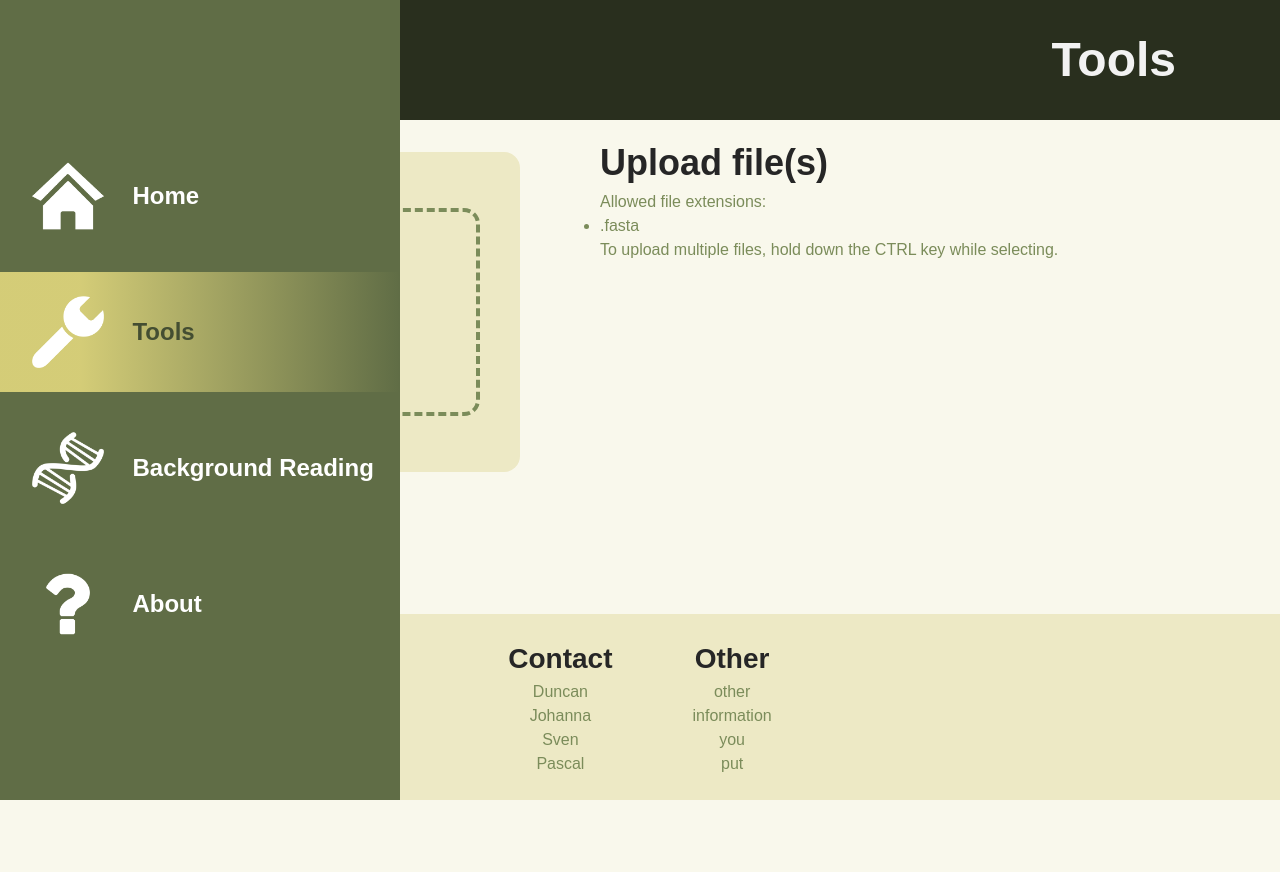
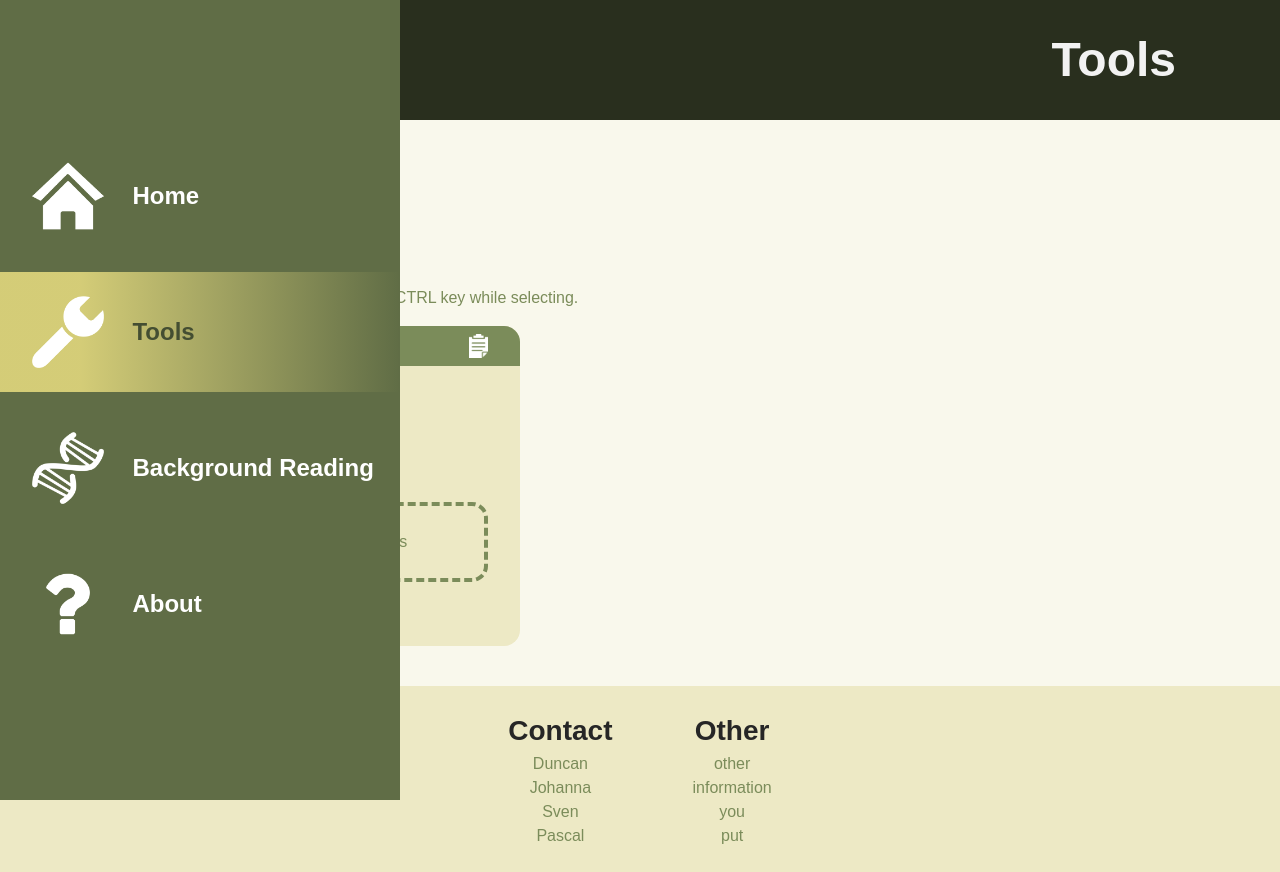
Before and after one commit to Dunc4nNT/bit, a Flask app: page /tools/ in a window 1280 px wide. Before the commit the page ends 800 px from the top, so only its background shows below. Run offline with Flask 3, Linux system fonts and the light colour scheme.

Commit message:
updated styling for tool page

```diff
--- a/website/bit/static/css/main.css
+++ b/website/bit/static/css/main.css
@@ -187,32 +187,47 @@ h6 {
   vertical-align: middle;
 }
 
-.tool_text_box {
-  display: inline-block;
-  padding-left: 5rem;
-}
-
 .file_upload_box {
-  float: left;
+  position: relative;
   width: 25rem;
   height: 20rem;
   background-color: hsl(55, 52%, 85%);
   border-radius: 1rem;
 }
+.file_upload_box p {
+  background-color: hsl(80, 22%, 45%);
+  color: hsl(0, 0%, 100%); /* text color*/
+  padding-left: 2rem;
+  padding-top: 0.5rem;
+  padding-bottom: 0.5rem;
+  border-radius: 1rem 1rem 0 0;
+}
+.file_upload_box p img {
+  position: absolute;
+  right: 2rem;
+  padding-bottom: 0.5rem;
+  height: 2rem;
+}
 
-#file_upload::file-selector-button {
+#file_uploads {
+  position: absolute;
+  top: 4rem;
+  left: 2rem;
+}
+
+#file_uploads::file-selector-button {
   display: none;
 }
 
 .file_upload_button {
   display: block;
+  position: absolute;
+  bottom: 4rem;
+  left: 2rem;
+  width: 21rem;
+  height: 5rem;
   text-align: center;
   align-content: center;
-  position: relative;
-  top: 2rem;
-  left: 2.5rem;
-  width: 20rem;
-  height: 13rem;
   border-style: dashed;
   border-color: hsl(80, 22%, 45%);
   border-width: 0.25rem;
@@ -222,7 +237,7 @@ h6 {
 
 .file_upload_button:hover {
   border-color: hsl(80, 22%, 35%);
-  color: hsl(0, 0%, 35%); /* text color */
+  color: hsl(80, 22%, 35%); /* text color */
 }
 
 #file_submit {
@@ -230,15 +245,15 @@ h6 {
 }
 
 .submit_button {
+  display: block;
+  position: absolute;
+  left: 10rem;
+  bottom: 1rem;
   width: 5rem;
   height: auto;
-  position: relative;
-  left: 10rem;
-  top: 3rem;
-  display: block;
   text-align: center;
+  color: hsl(0, 0%, 100%); /* text color */
   background-color: hsl(80, 22%, 45%);
-  color: hsl(0, 0%, 95%); /* text color */
   border-radius: 1rem;
   cursor: pointer;
 }
--- a/website/bit/static/scss/templates/_tools.scss
+++ b/website/bit/static/scss/templates/_tools.scss
@@ -1,31 +1,48 @@
 @use "../abstracts/" as *;
 
-.tool_text_box {
-  display: inline-block;
-  padding-left: 5rem;
-}
-
 .file_upload_box {
-  float: left;
+  position: relative;
   width: 25rem;
   height: 20rem;
   background-color: $clr-primary-200;
   border-radius: 1rem;
+
+  p {
+    background-color: $clr-secondary-600;
+    color: $clr-white; /* text color*/
+    padding-left: 2rem;
+    padding-top: .5rem;
+    padding-bottom: .5rem;
+    border-radius: 1rem 1rem 0 0;
+
+    img {
+      position: absolute;
+      right: 2rem;
+      padding-bottom: .5rem;
+      height: 2rem;
+    }
+  }
 }
 
-#file_upload::file-selector-button {
+#file_uploads {
+  position: absolute;
+  top: 4rem;
+  left: 2rem;
+}
+
+#file_uploads::file-selector-button {
   display: none;
 }
 
 .file_upload_button {
   display: block;
+  position: absolute;
+  bottom: 4rem;
+  left: 2rem;
+  width: 21rem;
+  height: 5rem;
   text-align: center;
   align-content: center;
-  position: relative;
-  top: 2rem;
-  left: 2.5rem;
-  width: 20rem;
-  height: 13rem;
   border-style: dashed;
   border-color: $clr-secondary-600;
   border-width: .25rem;
@@ -35,7 +52,7 @@
 
 .file_upload_button:hover {
   border-color: $clr-secondary-700;
-  color: $clr-grey-700; /* text color */
+  color: $clr-secondary-700; /* text color */
 }
 
 #file_submit {
@@ -43,15 +60,15 @@
 }
 
 .submit_button {
+  display: block;
+  position: absolute;
+  left: 10rem;
+  bottom: 1rem;
   width: 5rem;
   height: auto;
-  position: relative;
-  left: 10rem;
-  top: 3rem;
-  display: block;
   text-align: center;
+  color: $clr-white; /* text color */
   background-color: $clr-secondary-600;
-  color: $clr-grey-100; /* text color */
   border-radius: 1rem;
   cursor:pointer;
 }
--- a/website/bit/templates/tools/tools_GET.html
+++ b/website/bit/templates/tools/tools_GET.html
@@ -1,8 +1,7 @@
 {% extends "tools/index.html" %}
 
 {% block content %}
-  <div class="tool_text_box">
-    <h2>Upload file(s)</h2>
+  <h2>Upload files</h2>
   <p>
     Allowed file extensions:
   </p>
@@ -14,15 +13,21 @@
   <p>
     To upload multiple files, hold down the CTRL key while selecting.
   </p>
-  </div>
   <form class="file_upload_box" action="" method="POST" enctype="multipart/form-data">
+    <p>
+      Files <img src="../../static/images/tools/files.png" alt="file image">
+    </p>
 
-    <input id="file_upload" type="file" name="files" accept=".fasta"
+    <input id="file_uploads" type="file" name="files" accept=".fasta"
                multiple="multiple"/>
-    <label class="file_upload_button" for="file_upload">Upload file(s)</label>
+    <label class="file_upload_button" for="file_uploads">
+      Click here to upload files
+    </label>
 
     <input id="file_submit" type="submit" />
-    <label class="submit_button" for="file_submit">Submit</label>
+    <label class="submit_button" for="file_submit">
+      Submit
+    </label>
 
   </form>
 {% endblock content %}
--- a/website/bit/templates/tools/tools_INVALID.html
+++ b/website/bit/templates/tools/tools_INVALID.html
@@ -1,11 +1,12 @@
 {% extends "tools/index.html" %}
 
 {% block content %}
-  <h2> Invalid file type </h2>
+  <h2>Invalid file type</h2>
   <p>
+    <b>{{ filename }}</b>.<br />
     File extension: <b>.{{ file_extension }}</b> is not allowed.
   </p>
   <a href="{{ url_for("tools.index") }}">
-    <u><i>Try again</i></u>
+    <u><i>Click here to try again</i></u>
   </a>
 {% endblock content %}
--- a/website/bit/templates/tools/tools_POST.html
+++ b/website/bit/templates/tools/tools_POST.html
@@ -1,12 +1,13 @@
 {% extends "tools/index.html" %}
 
 {% block content %}
+  <h2>Files uploaded</h2>
   <ul>
     {% for file in files %}
       <li> {{ file }}</li>
     {% endfor %}
   </ul>
   <a href="{{ url_for("tools.index") }}">
-    <u><i>Try again</i></u>
+    <u><i>Click to try again</i></u>
   </a>
 {% endblock content %}
```
Also changed, not shown: website/bit/static/images/tools/files.png (added). Lines whose indentation alone changed are shown as unchanged.
